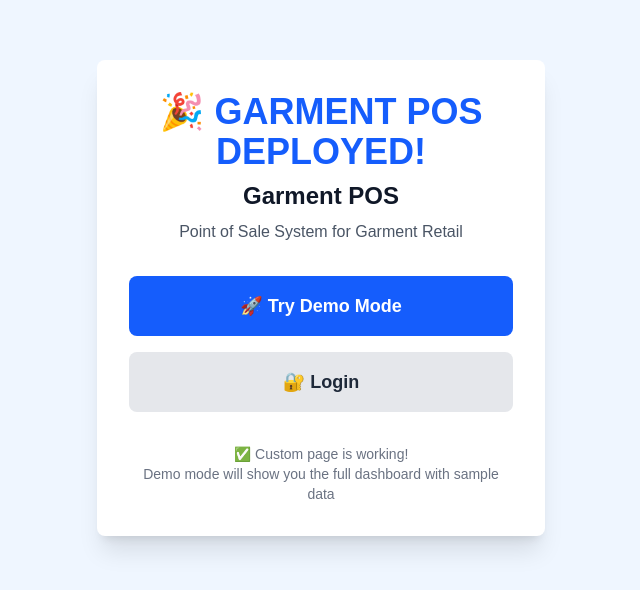
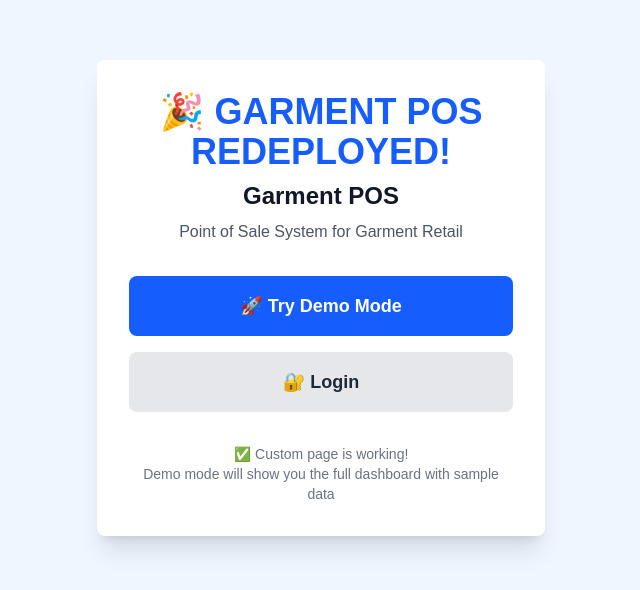
Before and after one commit to chawla95/garment-pos, a Next.js app in the folder frontend/: page / in a window 1280 px wide. Shown: the part 102-692 px from the top of the page, without its empty margins (319-959 px from the left). Built offline with nearby package versions, Linux system fonts and the light colour scheme.

Commit message:
Force redeploy: Update title to REDEPLOYED

```diff
--- a/frontend/src/app/page.tsx
+++ b/frontend/src/app/page.tsx
@@ -5,7 +5,7 @@ export default function HomePage() {
     <div className="min-h-screen flex items-center justify-center bg-blue-50">
       <div className="max-w-md w-full bg-white rounded-lg shadow-xl p-8">
         <div className="text-center mb-8">
-          <h1 className="text-4xl font-bold text-blue-600 mb-2">🎉 GARMENT POS DEPLOYED!</h1>
+          <h1 className="text-4xl font-bold text-blue-600 mb-2">🎉 GARMENT POS REDEPLOYED!</h1>
           <h2 className="text-2xl font-semibold text-gray-900 mb-2">Garment POS</h2>
           <p className="text-gray-600">Point of Sale System for Garment Retail</p>
         </div>
```
